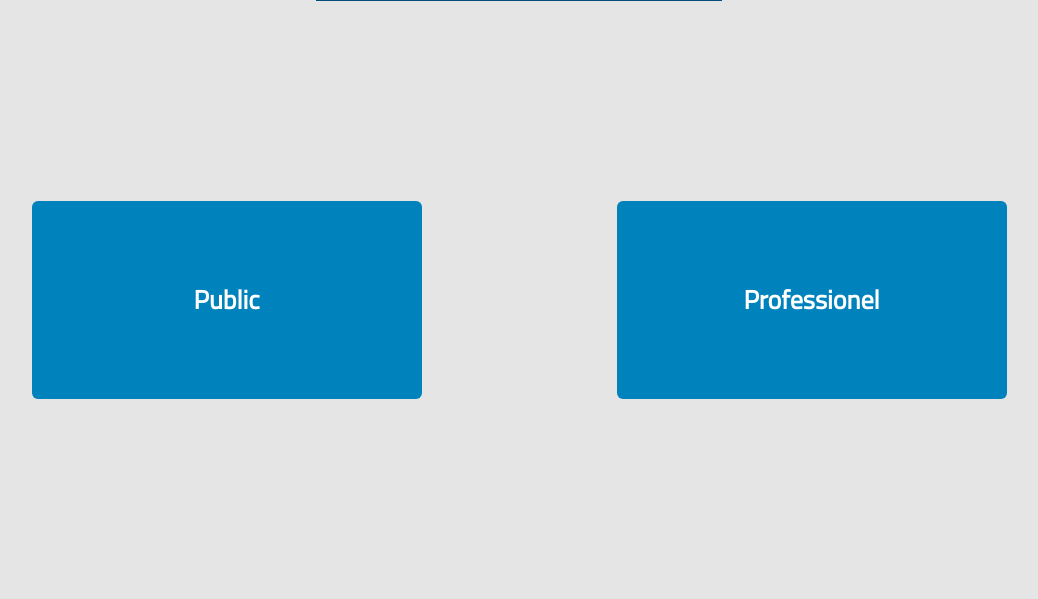
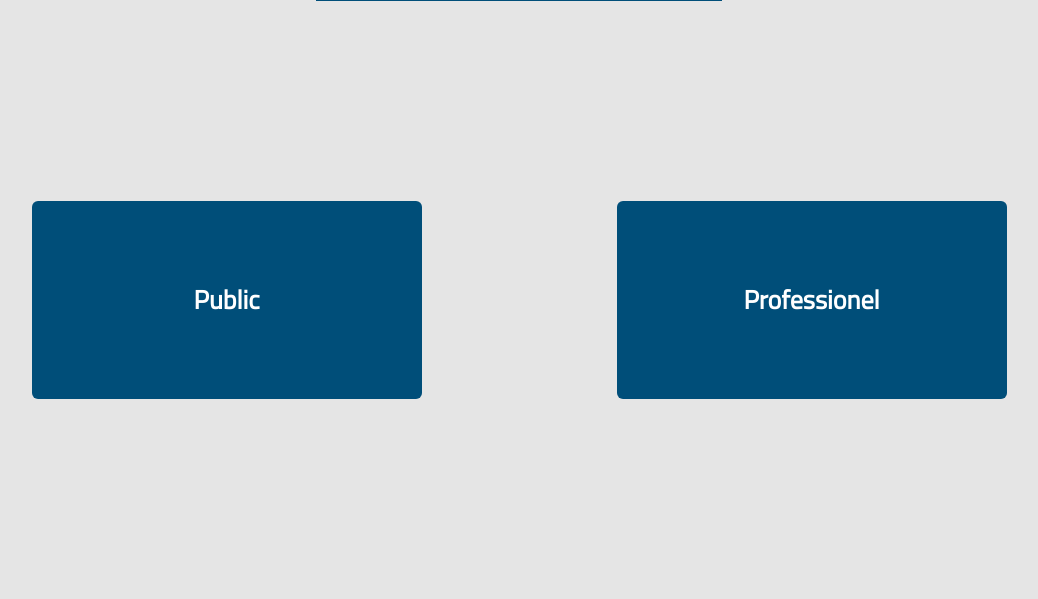
Before and after one commit to florann/WorkShop, a PHP site: page /PageAccueil.php in a window 1280 px wide. Shown: the part 449-1048 px from the top of the page, without its empty margins (121-1159 px from the left). Run offline with PHP 8.4, Linux system fonts and the light colour scheme; some libraries are stand-ins or nearby versions.

Commit message:
Changement couleur

```diff
--- a/PageAccueil.php
+++ b/PageAccueil.php
@@ -22,22 +22,22 @@ $S_See
 	$(document).ready(function()
 	{
 		$("#choix").mouseover(function(){
-			$("#choix").css("background-color","004e79");
+			$("#choix").css("background-color","0082bc");
 
 		});
 		$("#choix").mouseout(function(){
-			$("#choix").css("background-color","0082bc");
+			$("#choix").css("background-color","004e79");
 		});
 	});
 
 	$(document).ready(function()
 	{
 		$("#choix1").mouseover(function(){
-			$("#choix1").css("background-color","004e79");
+			$("#choix1").css("background-color","0082bc");
 
 		});
 		$("#choix1").mouseout(function(){
-			$("#choix1").css("background-color","0082bc");
+			$("#choix1").css("background-color","004e79");
 		});
 	});
 
@@ -68,7 +68,7 @@ font-family: titillium-web;
 }
 #choix, #choix1
 {
-background-color : #0082bc;
+background-color : #004e79;
 max-width:50%;
 height:auto;
 text-align:center;
```
